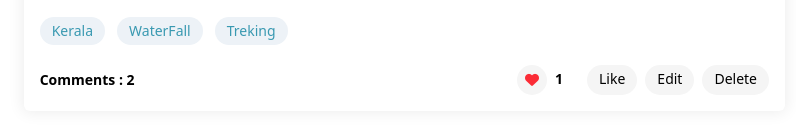
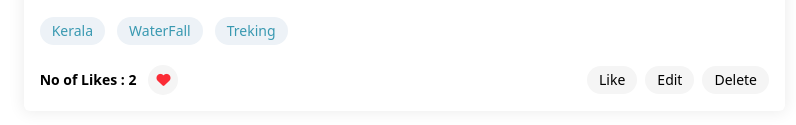
Before and after one commit to nikhilvanama/AlpineJs_routine, a plain HTML site: page Landing page/index.html in a window 1280 px wide. Shown: the part 1031-1156 px from the top of the page, 431-1227 px from the left. Drawn offline with nearby package versions, Linux system fonts and the light colour scheme.

Commit message:
Chnges sturcture of post

```diff
--- a/Landing page/index.html
+++ b/Landing page/index.html
@@ -142,19 +142,24 @@
     <!-- Banner -->
     <section
         class="block relative text-white text-center py-20 md:py-30 lg:py-40 px-10 bg-cover bg-center bg-[url(img/blogs.webp)] hero-after">
-        <h1 class="text-4xl md:text-5xl lg:text-6xl font-bold text-white relative z-10 mb-3">Alpine JS Practice Page</h1>
+        <h1 class="text-4xl md:text-5xl lg:text-6xl font-bold text-white relative z-10 mb-3">Alpine JS Practice Page
+        </h1>
         <p class="relative text-xl text-white font-medium z-10 mb-5">This Page is Build in my practice of Alpine JS with
             Tailwind JS</p>
         <a href="javascript:void(0)"
             class="relative p-2 px-3 bg-blue hover:bg-darkblue rounded-md transition duration-300 z-10">Learn More</a>
     </section>
 
-    <section x-data="{ categoryOpen:false }" class="grid grid-cols-3 gap-5 md:gap-0 lg:gap-5 max-w-6xl mx-auto my-3 md:my-4 p-3 md:p-0">
+    <section x-data="{ categoryOpen:false }"
+        class="grid grid-cols-3 gap-5 md:gap-0 lg:gap-5 max-w-6xl mx-auto my-3 md:my-4 p-3 md:p-0">
         <!-- Mobile Category Button -->
         <div class="md:hidden col-span-3 flex justify-center">
-            <a href="javascript:void(0)" class="flex items-center justify-center gap-4 bg-lightblue p-2 px-4 rounded-md w-max" @click="categoryOpen = !categoryOpen">
+            <a href="javascript:void(0)"
+                class="flex items-center justify-center gap-4 bg-lightblue p-2 px-4 rounded-md w-max"
+                @click="categoryOpen = !categoryOpen">
                 Categories
-                <span :class="{ 'rotate-180' : categoryOpen , 'rotate-0' : !categoryOpen }" class="transition duration-200">
+                <span :class="{ 'rotate-180' : categoryOpen , 'rotate-0' : !categoryOpen }"
+                    class="transition duration-200">
                     <i class="fa-solid fa-chevron-down text-[12px]"></i>
                 </span>
             </a>
@@ -212,13 +217,11 @@
                             class="bg-lightblue rounded-full text-darkblue font-medium px-3 py-1 hover:bg-lightblue transition duration-300">Treking</a>
                     </div>
                     <div class="flex items-center justify-between text-sm">
-                        <a href="" class="font-bold">Comments : <span>2</span></a>
+                        <p class="flex items-center gap-3">
+                            <a href="" class="font-bold">No of Likes : <span>2</span></a>
+                            <i class="fa-solid fa-heart text-red-500 rounded-full p-2 bg-neutral-100 cursor-pointer hover:bg-red-100 transition duration-300"></i>
+                        </p>
                         <div class="flex align-center gap-6">
-                            <div class="flex gap-2 align-center">
-                                <i
-                                    class="fa-solid fa-heart text-red-500 rounded-full p-2 bg-neutral-100 cursor-pointer hover:bg-red-100 transition duration-300"></i>
-                                <span class="mt-1 font-semibold">1</span>
-                            </div>
                             <div class="flex align-center gap-2">
                                 <a href="javascript:void(0)"
                                     class="text-md font-normal py-1 px-3 rounded-full bg-neutral-100 hover:bg-neutral-200 transition duration-200">Like</a>
@@ -232,7 +235,6 @@
                 </div>
 
             </article>
-
         </main>
     </section>
 
```
